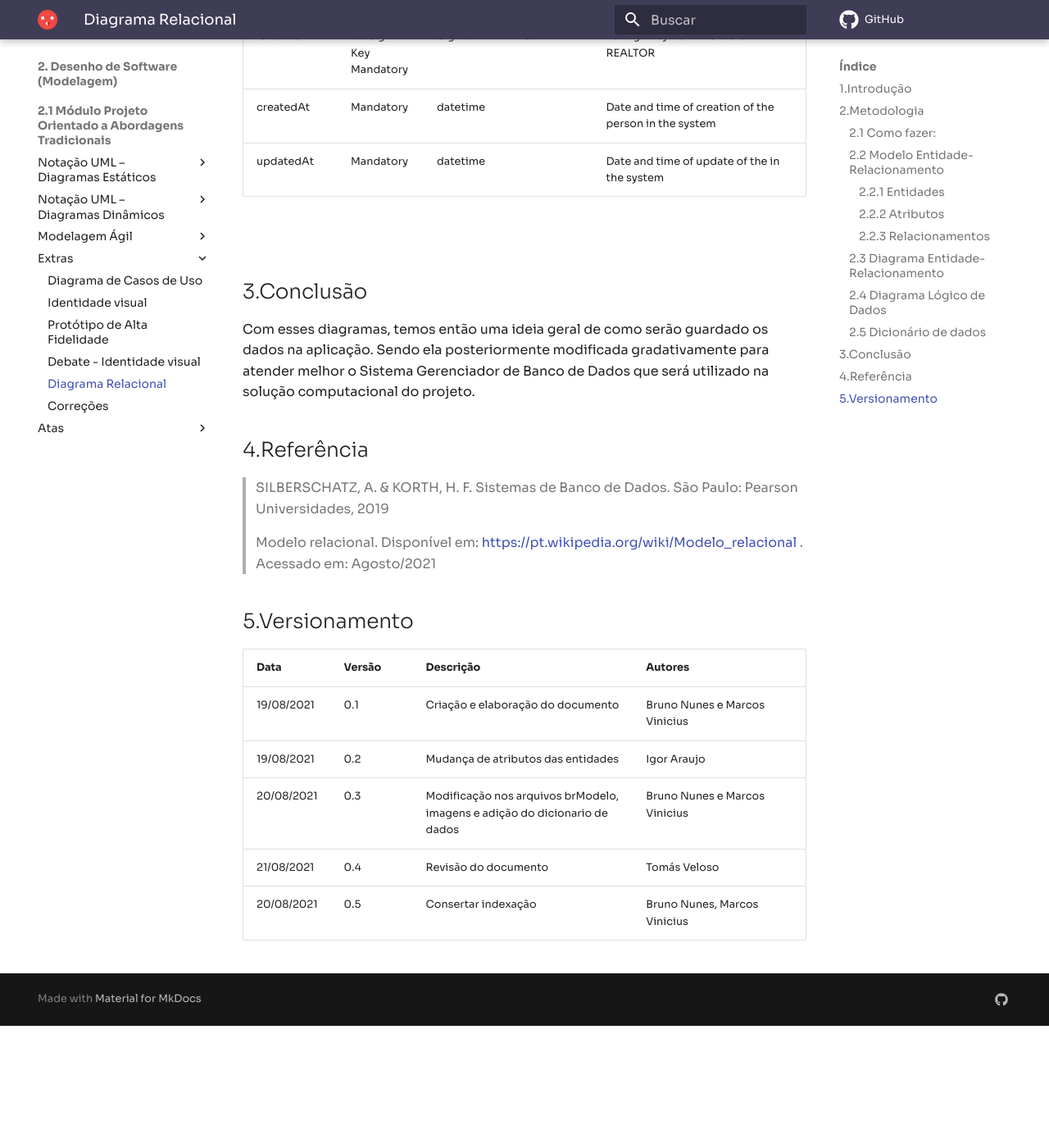
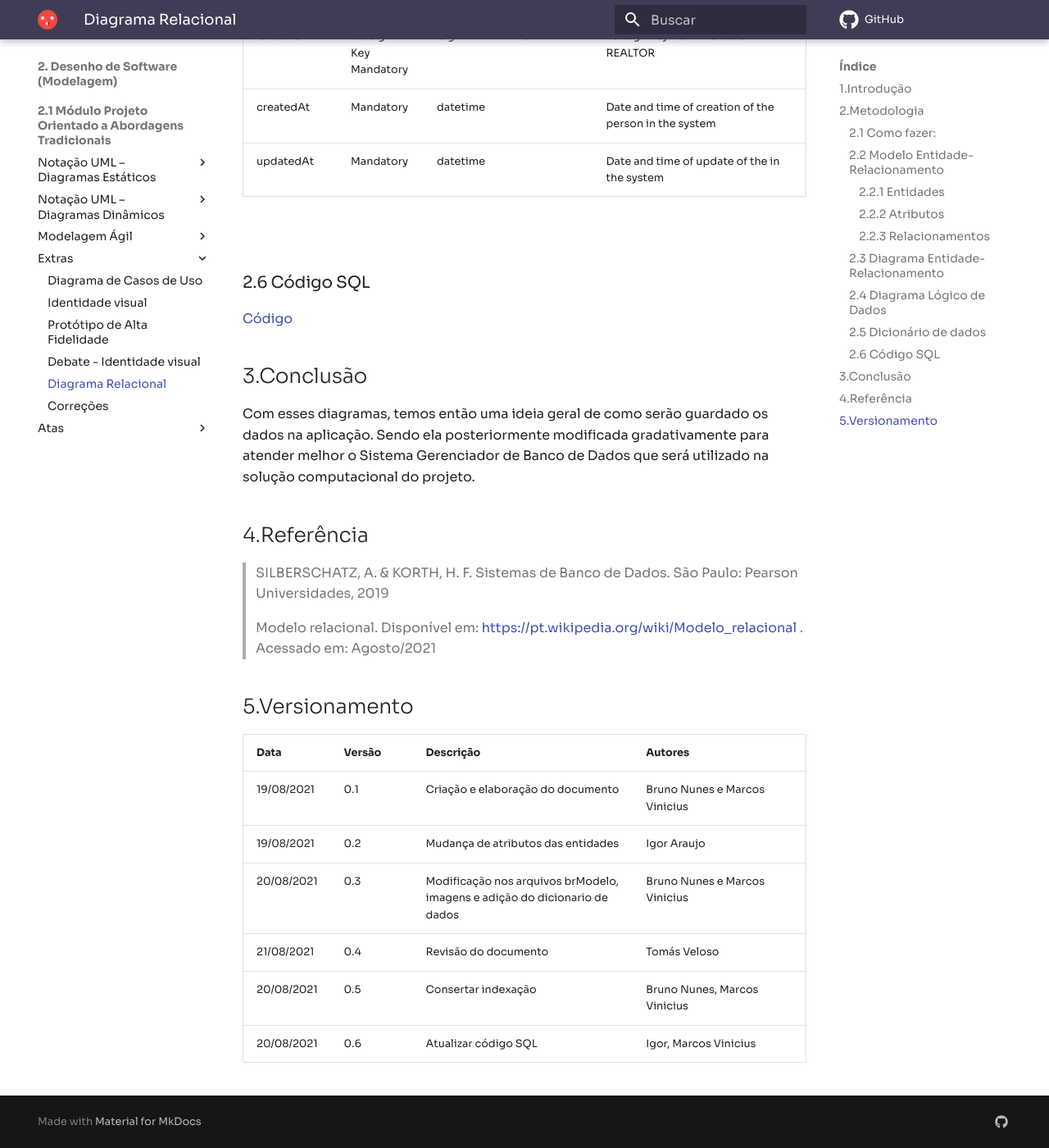
Before and after one commit to UnBArqDsw2021-1/2021.1_G04_Cardeal, an MkDocs documentation site: the page built from docs/diagramaRelacional/diagrama_relacional.md, in a window 1280 px wide and 1400 px high, scrolled down 9484 px. Shown: the whole window at 82% size. Built offline with MkDocs 1.6.1 and Material for MkDocs 9.7.7, drawn with Linux system fonts in a browser that asks for light colours; comment, search, counter and statistics services are not loaded; before the commit the page ends 10735 px from its top, so only the background shows below that.

Commit message:
Add Codigo SQL
Co-authored-by: marcos-mv <vinicius_kof36@hotmail.com>

```diff
--- a/docs/diagramaRelacional/diagrama_relacional.md
+++ b/docs/diagramaRelacional/diagrama_relacional.md
@@ -224,6 +224,10 @@ Uma reunião pode efetuar nenhum ou um só INQUILINO e um INQUILINO só pode ser
 
 <br>
 
+### 2.6 Código SQL
+[Código](../assets/cardeal_logico.sql)
+
+
 ## 3.Conclusão
 
 Com esses diagramas, temos então uma ideia geral de como serão guardado os dados na aplicação. Sendo ela posteriormente modificada gradativamente para atender melhor o Sistema Gerenciador de Banco de Dados que será utilizado na solução computacional do projeto.
@@ -243,3 +247,4 @@ Com esses diagramas, temos então uma ideia geral de como serão guardado os dad
 | 20/08/2021 |  0.3   | Modificação nos arquivos brModelo, <br> imagens e adição do dicionario de dados | Bruno Nunes e Marcos Vinicius |
 | 21/08/2021 |  0.4   | Revisão do documento | Tomás Veloso |
 | 20/08/2021 |  0.5   | Consertar indexação | Bruno Nunes, Marcos Vinicius |
+| 20/08/2021 |  0.6   | Atualizar código SQL| Igor, Marcos Vinicius |
```
Also changed, not shown: 1 other file.
